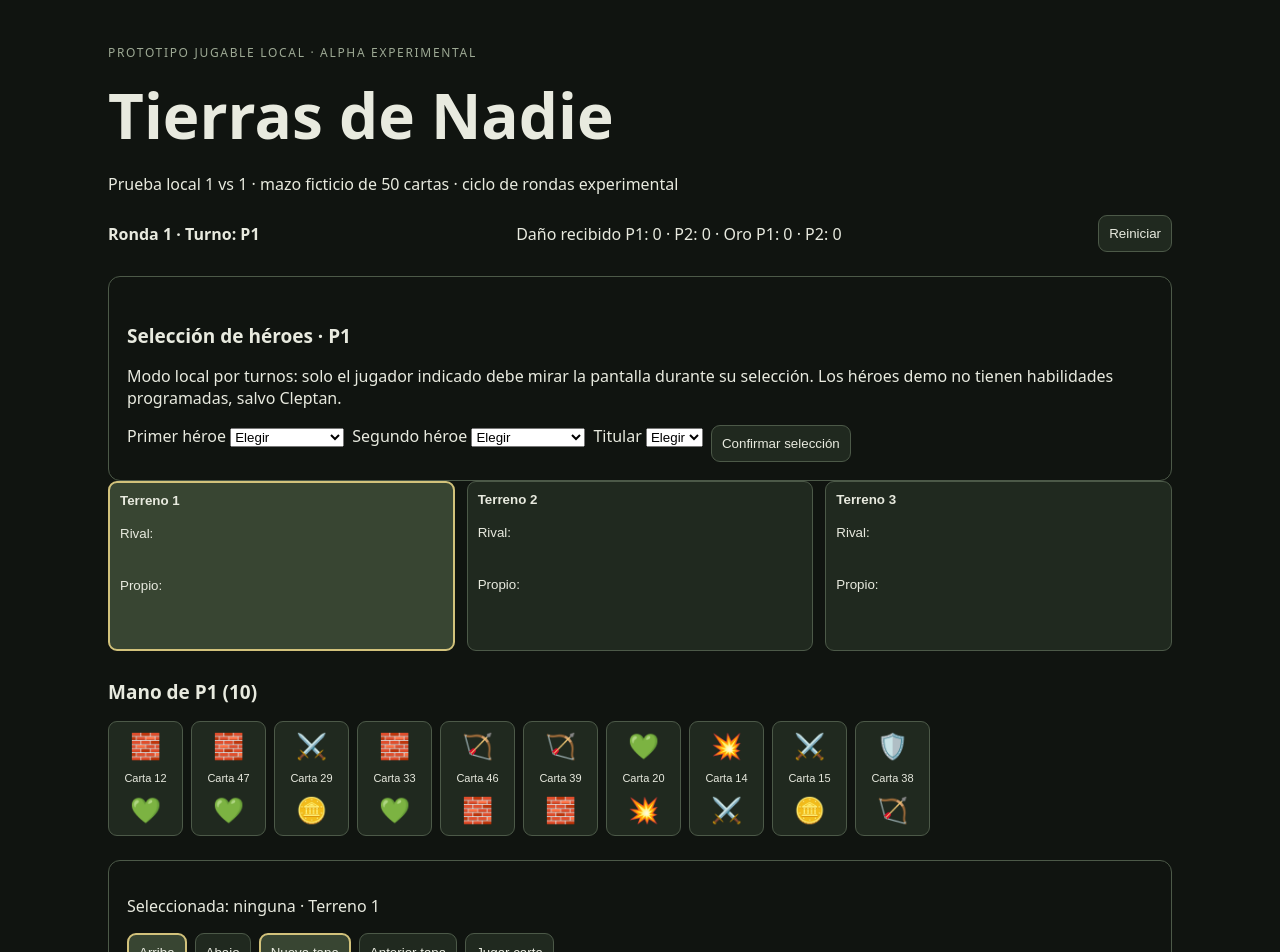
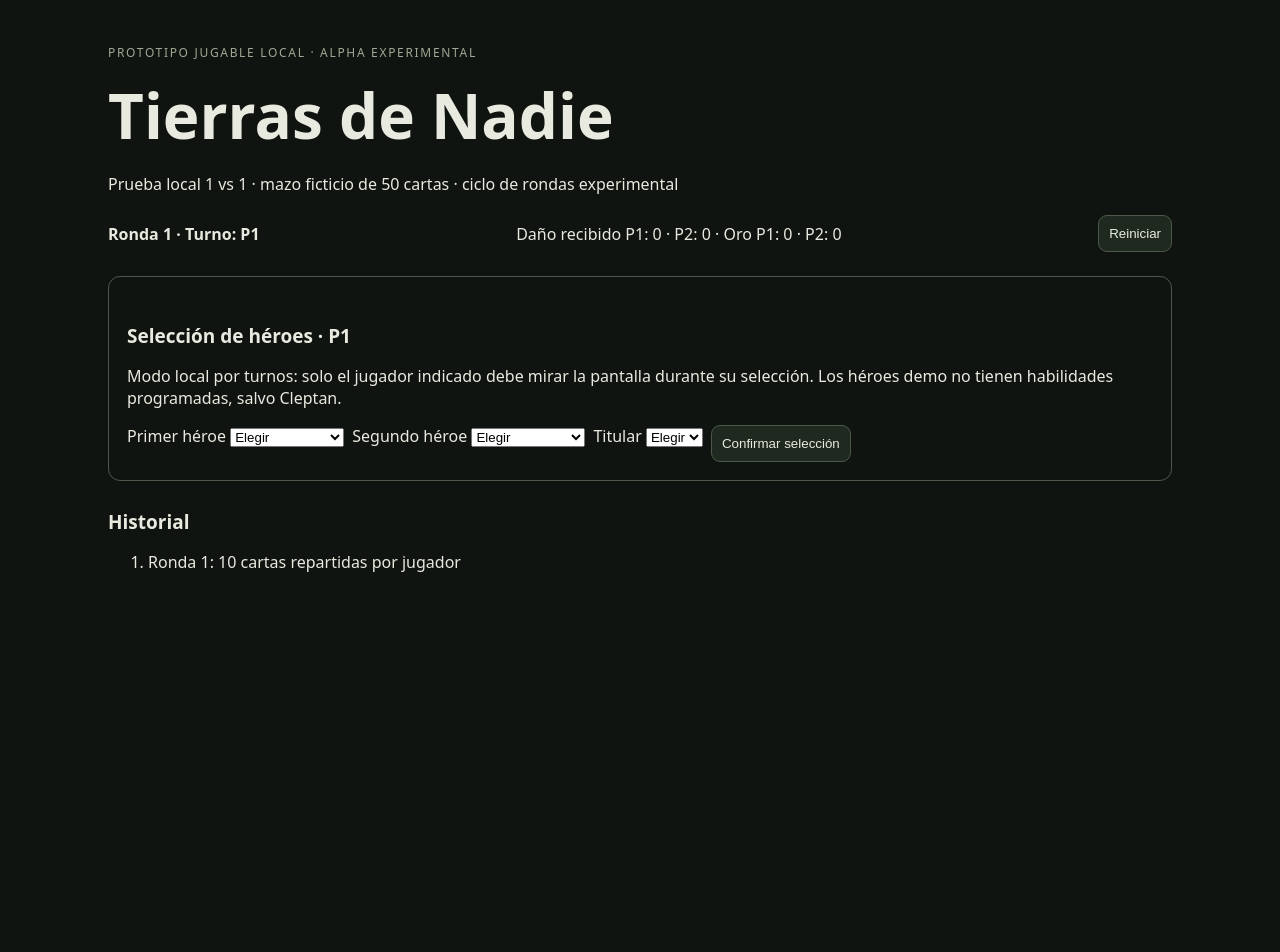
Before and after one commit to framosPrimary/TierrasDeNadie, a React (Vite) app: page / in a window 1280 px wide. Shown: the top 952 px of the page. After the commit the page ends 800 px from the top, so only its background shows below. Built offline with nearby package versions, Linux system fonts and the light colour scheme.

Commit message:
fix(ui): hide hands and board until both hero selections are confirmed

```diff
--- a/src/App.tsx
+++ b/src/App.tsx
@@ -132,22 +132,22 @@ export function App() {
       <p>Héroe titular P1: {game.players.P1.hero?.active} · P2: {game.players.P2.hero?.active}</p>
       <button onClick={useSwap} disabled={!game.players[player].hero || game.players[player].hero!.swapUsed || game.players[player].hero!.reserveSuspended}>Enroque de {player}</button>
     </section>}
-    <section className="board">
+    {heroesReady && <section className="board">
       {game.terrains.map((line, index) => <button key={index} className={"terrain " + (terrain === index ? "active" : "")} onClick={() => setTerrain(index as 0 | 1 | 2)}>
         <strong>Terreno {index + 1}</strong>
         <div>Rival: {line[player === "P1" ? "P2" : "P1"].map(c => <span className="played" key={c.instanceId}>{c.visibility?.top.covered ? "✕" : symbols[c.definition.topElement]} / {c.visibility?.bottom.covered ? "✕" : symbols[c.definition.bottomElement]}</span>)}</div>
         <div>Propio: {line[player].map(c => <span className="played" key={c.instanceId}>{c.visibility?.top.covered ? "✕" : symbols[c.definition.topElement]} / {c.visibility?.bottom.covered ? "✕" : symbols[c.definition.bottomElement]}</span>)}</div>
       </button>)}
-    </section>
-    <section><h2>Mano de {player} ({hand.length})</h2><div className="hand">
+    </section>}
+    {heroesReady && <section><h2>Mano de {player} ({hand.length})</h2><div className="hand">
       {hand.map(c => <button key={c.instanceId} className={"card " + (selected === c.instanceId ? "active" : "")} onClick={() => setSelected(c.instanceId)}>
         <span>{symbols[c.definition.topElement]}</span><small>{c.definition.name}</small><span>{symbols[c.definition.bottomElement]}</span>
       </button>)}
-    </div></section>
-    <section className="actions"><p>Seleccionada: {selectedCard?.definition.name ?? "ninguna"} · Terreno {terrain + 1}</p>
+    </div></section>}
+    {heroesReady && <section className="actions"><p>Seleccionada: {selectedCard?.definition.name ?? "ninguna"} · Terreno {terrain + 1}</p>
       <div className="controls"><button className={placement === "TOP" ? "active" : ""} onClick={() => setPlacement("TOP")}>Arriba</button><button className={placement === "BOTTOM" ? "active" : ""} onClick={() => setPlacement("BOTTOM")}>Abajo</button><button className={overlayOrder === "NEW_OVER_OLD" ? "active" : ""} onClick={() => setOverlayOrder("NEW_OVER_OLD")}>Nueva tapa</button><button className={overlayOrder === "OLD_OVER_NEW" ? "active" : ""} onClick={() => setOverlayOrder("OLD_OVER_NEW")}>Anterior tapa</button><button disabled={game.phase !== "PLAYING" || !heroesReady} onClick={submit}>Jugar carta</button></div>
       <p role="status">{message}</p><div className="controls"><button disabled={game.phase !== "PLAYING" || game.players.P1.played !== totalCards || game.players.P2.played !== totalCards} onClick={closeRound}>Resolver ronda</button><button disabled={game.phase !== "ROUND_FINISHED"} onClick={advanceRound}>Siguiente ronda</button></div>
-    </section>
+    </section>}
     {marketPlayer && <section className="actions"><h2>Mercado · {marketPlayer}</h2><p>Se habilitó al activar oro. Elegí una compra o cerrá el Mercado.</p><div className="controls"><button onClick={buyHeal}>Curar 2 (2 oro)</button><button onClick={buyCatapult}>Catapulta en terreno {terrain + 1} (3 oro)</button><label>Carta a descartar <select value={marketDiscard} onChange={e => setMarketDiscard(e.target.value)}><option value="">Elegir</option>{game.players[marketPlayer].hand.map(card => <option key={card.instanceId} value={card.instanceId}>{card.definition.name}</option>)}</select></label><button onClick={buyExchange}>Cambiar carta (1 oro)</button><label>Devolver 2 cartas al rival (seleccionar 2) <select multiple value={tradeReturns} onChange={e => setTradeReturns(Array.from(e.target.selectedOptions).map(o => o.value))}>{[...game.players[marketPlayer].hand, ...game.players[marketPlayer === "P1" ? "P2" : "P1"].hand.slice(0, 2)].map(card => <option key={card.instanceId} value={card.instanceId}>{card.definition.name}</option>)}</select></label><button onClick={buySteal}>Tomar carta rival (2 oro)</button><button onClick={buyExtra}>Comprar carta extra (3 oro)</button><button onClick={() => setGame(closeMarket(game, marketPlayer))}>Cerrar Mercado</button></div></section>}
     <section><h2>Historial</h2><ol>{game.log.slice(-8).map((entry, i) => <li key={i}>{entry}</li>)}</ol></section>
   </main>;
```
